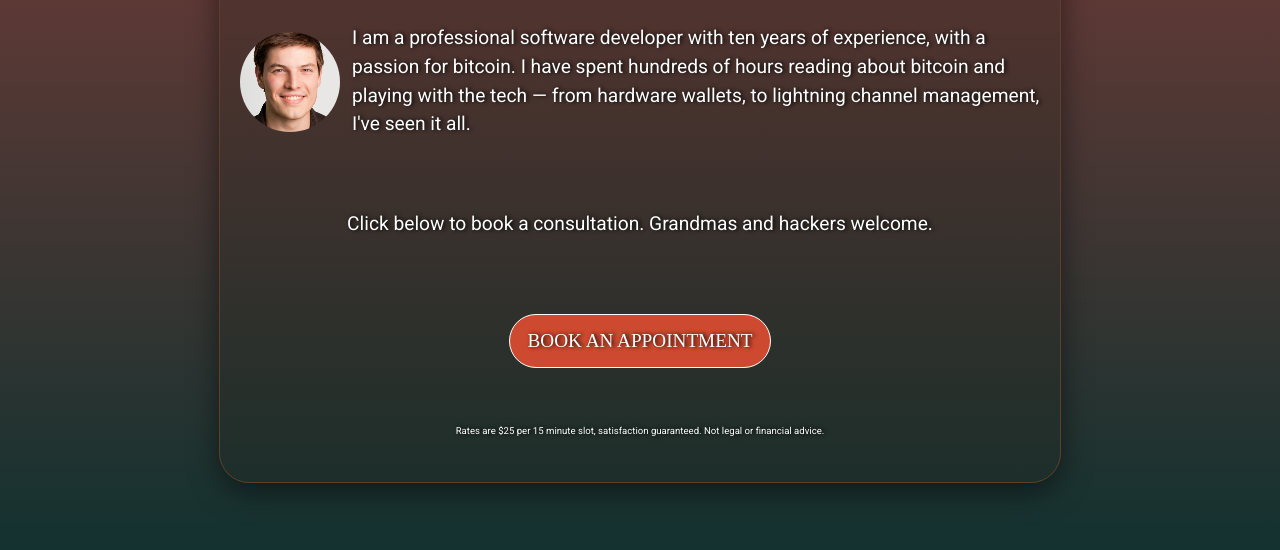
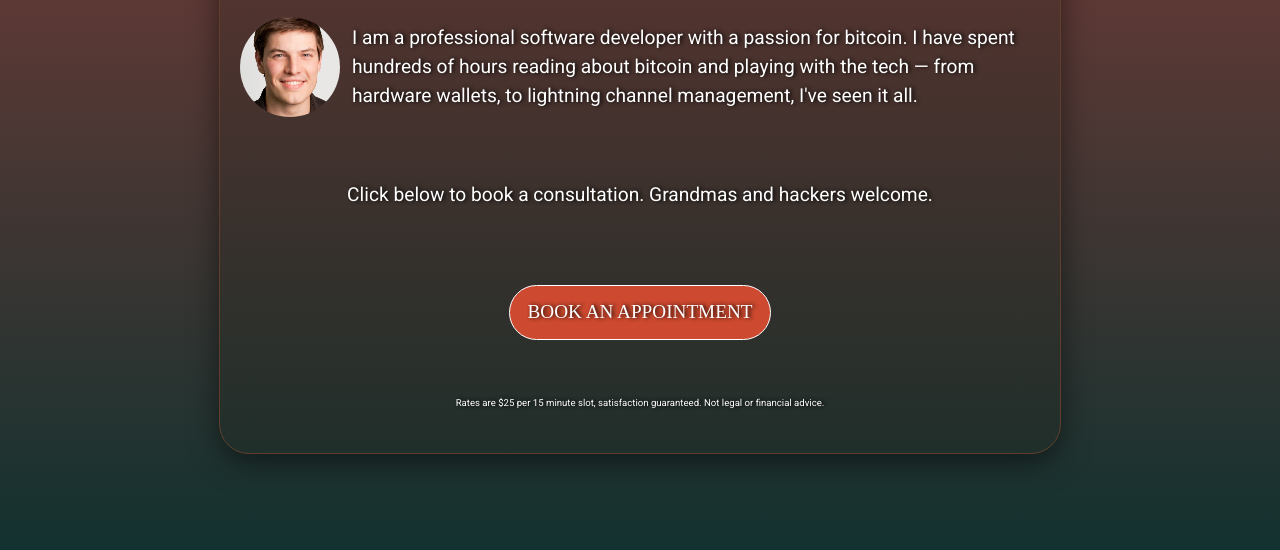
Before and after one commit to staab/bitcopilot.com, a plain HTML site: page index.html in a window 1280 px wide. Shown: the part 200-750 px from the top of the page. Drawn offline with Linux system fonts and the light colour scheme; a web font is replaced by a local one.

Commit message:
Tweak wording

```diff
--- a/index.html
+++ b/index.html
@@ -114,9 +114,9 @@
          <div class="section">
            <img src="/staab.png" class="rounded" width="100px" height="100px" />
            <p>
-             I am a professional software developer with ten years of experience, with a passion
-             for bitcoin. I have spent hundreds of hours reading about bitcoin and playing with the
-             tech — from hardware wallets, to lightning channel management, I've seen it all.
+             I am a professional software developer with a passion for bitcoin. I have spent
+             hundreds of hours reading about bitcoin and playing with the tech — from hardware
+             wallets, to lightning channel management, I've seen it all.
            </p>
          </div>
          <div class="section action">
```
